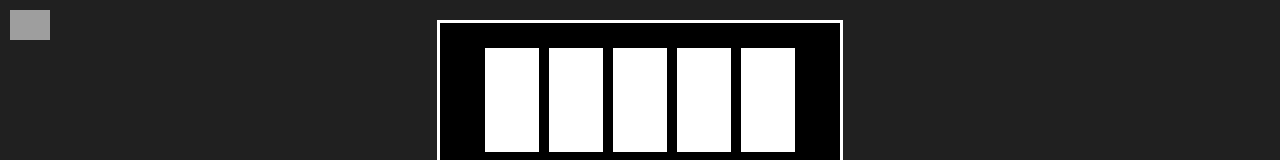
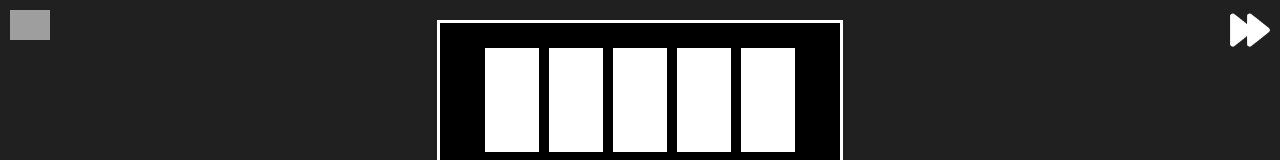
Before and after one commit to CrugBarat/tonkjs_React, a React (Create React App) app: page /arpeggiator in a window 1280 px wide. Shown: the top 160 px of the page. Built offline with nearby package versions, Linux system fonts and the light colour scheme; grey boxes are pictures that could not be loaded.

Commit message:
adds a forward button to tonkbox containers
Signed-off-by: CrugBarat <craigtbarratt@gmail.com>

```diff
--- a/src/components/BackButton.js
+++ /dev/null
@@ -1,12 +0,0 @@
-import React from 'react';
-import './Component.css'
-import rewind from '../assets/images/rewind.png';
-
-export default function BackButton() {
-
-  return (
-    <a href="/select">
-      <img className="back-button" src={rewind} alt=""/>
-    </a>
-  )
-}
--- a/src/components/Component.css
+++ b/src/components/Component.css
@@ -212,7 +212,16 @@ a {
   z-index: 100;
 }
 
-.back-button:hover, .back-button:focus  {
+.forward-button {
+  width: 40px;
+  margin: 10px;
+  top: 0;
+  right: 0;
+  position: absolute;
+  z-index: 100;
+}
+
+.back-button:hover, .back-button:focus, .forward-button:hover, .forward-button:focus  {
   opacity: 0.7;
   cursor: pointer;
 }
--- /dev/null
+++ b/src/components/NavButton.js
@@ -0,0 +1,11 @@
+import React from 'react';
+import './Component.css'
+
+export default function NavButton(props) {
+
+  return (
+    <a href={props.link}>
+      <img className={props.styleName} src={props.image} alt=""/>
+    </a>
+  )
+}
--- a/src/containers/arpeggiator/Arpeggiator.js
+++ b/src/containers/arpeggiator/Arpeggiator.js
@@ -5,8 +5,10 @@ import SynthChoices from '../../config/arpeggiator/SynthChoices';
 import DurationChoices from '../../config/arpeggiator/DurationChoices';
 import Select from '../../components/Select';
 import Slider from '../../components/Slider';
-import BackButton from '../../components/BackButton';
+import NavButton from '../../components/NavButton';
 import './Arpeggiator.css';
+import rewind from '../../assets/images/rewind.png';
+import forward from '../../assets/images/forward.png';
 
 export default function Arpeggiator() {
   const [synth, setSynth] = useState(new Tone.Synth());
@@ -167,7 +169,8 @@ export default function Arpeggiator() {
 
   return (
     <Fragment>
-    <BackButton />
+    <NavButton name="back" link={"/select"} image={rewind} styleName={"back-button"}/>
+    <NavButton name="forward" link={"/step_sequencer"} image={forward} styleName={"forward-button"} />
     <section className="arpeggiator-controls-container">
         <div>
           <input id="c1" value="1" type="radio" name="chord" />
--- a/src/containers/drum_machine/DrumMachine.js
+++ b/src/containers/drum_machine/DrumMachine.js
@@ -4,11 +4,13 @@ import './DrumMachine.css';
 import SampleArray from '../../config/drum_machine/SampleArray';
 import Select from '../../components/Select';
 import Slider from '../../components/Slider';
-import BackButton from '../../components/BackButton';
+import NavButton from '../../components/NavButton';
 import kick from '../../assets/sounds/kick.wav';
 import hat from '../../assets/sounds/hat.wav';
 import snare from '../../assets/sounds/snare.wav';
 import tom from '../../assets/sounds/tom.wav';
+import rewind from '../../assets/images/rewind.png';
+import forward from '../../assets/images/forward.png';
 
 export default function DrumMachine() {
   const [samples] = useState(SampleArray);
@@ -150,7 +152,8 @@ export default function DrumMachine() {
 
   return (
     <Fragment>
-      <BackButton />
+      <NavButton name="back" link={"/select"} image={rewind} styleName={"back-button"} />
+      <NavButton name="forward" link={"/arpeggiator"} image={forward} styleName={"forward-button"} />
       <section className="drum-machine-controls-container">
         <div>
           <input id="row1" className="drum-machine-rows" type="checkbox" />
--- a/src/containers/step_sequencer/StepSequencer.js
+++ b/src/containers/step_sequencer/StepSequencer.js
@@ -6,7 +6,9 @@ import SynthsArray from '../../config/step_sequencer/SynthsArray';
 import SynthChoices from '../../config/step_sequencer/SynthChoices';
 import Select from '../../components/Select';
 import Slider from '../../components/Slider';
-import BackButton from '../../components/BackButton';
+import NavButton from '../../components/NavButton';
+import rewind from '../../assets/images/rewind.png';
+import forward from '../../assets/images/forward.png';
 
 export default function StepSequencer() {
   const [notes, setNotes] = useState(NotesArray);
@@ -195,7 +197,8 @@ export default function StepSequencer() {
 
   return (
     <Fragment>
-      <BackButton />
+      <NavButton name="back" link={"/select"} image={rewind} styleName={"back-button"} />
+      <NavButton name="forward" link={"/drum_machine"} image={forward} styleName={"forward-button"} />
       <section className="step-sequencer-controls-container">
         <div>
           <input id="step-row1" className="step-sequencer" type="checkbox" />
```
Also changed, not shown: src/assets/images/forward.png (added).
